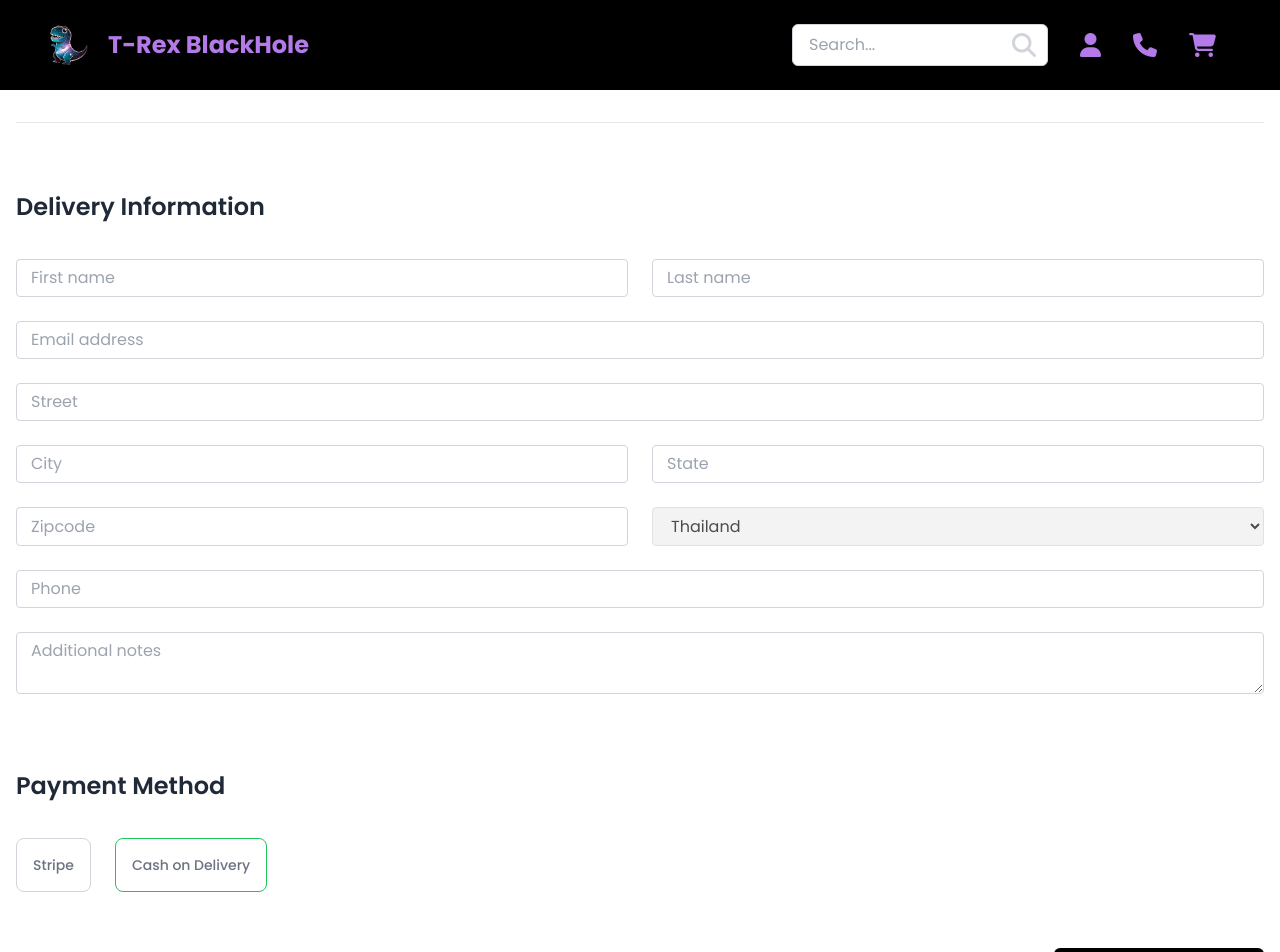
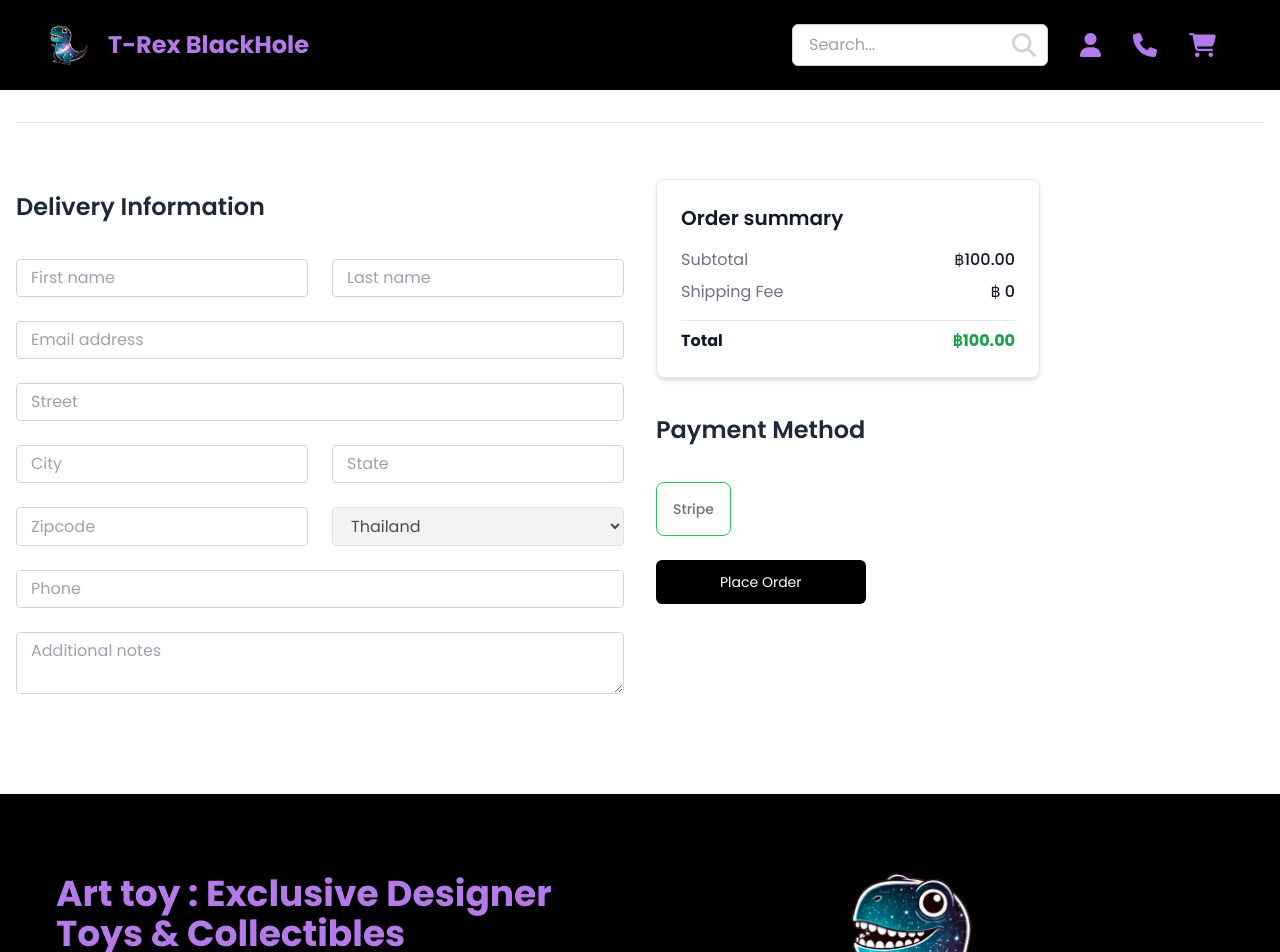
Before and after one commit to T-Rex-Back-Hole/Art-toy_Project, a React (Vite) app: page /checkout in a window 1280 px wide. Shown: the top 952 px of the page. Built offline with nearby package versions, Linux system fonts and the light colour scheme; no server answers.

Commit message:
updated checkout page

```diff
--- a/src/cart/Checkout.jsx
+++ b/src/cart/Checkout.jsx
@@ -16,12 +16,11 @@ function Checkout() {
     notes: "", // เพิ่มช่องสำหรับโน้ต
   });
 
-  const [method, setMethod] = useState("cod"); // สามารถเลือกได้ระหว่าง stripe หรือ cod (Cash on Delivery)
+  const [method, setMethod] = useState("stripe"); // กำหนดค่าเริ่มต้นเป็น stripe
   const [isProcessing, setIsProcessing] = useState(false); // ใช้เพื่อแสดงสถานะกำลังประมวลผล
   const navigate = useNavigate();
 
   const cartItems = [
-    // สมมติว่าเราเก็บ cartItems ไว้ในตัวแปรนี้
     {
       productId: "product1",
       quantity: 1,
@@ -33,13 +32,12 @@ function Checkout() {
       product_type: "Type 1",
       description: "Description 1",
     },
-    // สามารถเพิ่มสินค้าตามที่ต้องการ
   ];
 
   const totalAmount = cartItems.reduce(
     (total, item) => total + parseFloat(item.price) * item.quantity,
     0
-  ); // คำนวณยอดรวม
+  );
 
   const onChangeHandler = (event) => {
     const name = event.target.name;
@@ -52,7 +50,6 @@ function Checkout() {
     setIsProcessing(true);
 
     try {
-      // ตรวจสอบข้อมูลที่อยู่และกรอกให้ครบถ้วน
       if (
         !formData.firstName ||
         !formData.lastName ||
@@ -68,38 +65,24 @@ function Checkout() {
       }
 
       const orderData = {
-        userId: localStorage.getItem("userId"), // สมมติว่าเรามี userId ใน localStorage
-        cartItems: cartItems, // ส่งข้อมูล cartItems
-        totalAmount: totalAmount, // ยอดรวมที่คำนวณได้
+        userId: localStorage.getItem("userId"),
+        cartItems: cartItems,
+        totalAmount: totalAmount,
         addressInfo: {
-          addressId: "address_id", // ใช้ addressId จริงๆ ถ้ามี
+          addressId: "address_id",
           address: formData.street,
           city: formData.city,
           zipcode: formData.zipcode,
           phone: formData.phone,
           notes: formData.notes,
         },
-        orderStatus: "pending", // สถานะของคำสั่งซื้อ
-        paymentMethod: method, // วิธีการชำระเงิน (COD หรือ Stripe)
-        paymentStatus: false, // สถานะการชำระเงินยังไม่เสร็จ
-        orderDate: new Date(), // วันเวลาในการสั่งซื้อ
+        orderStatus: "pending",
+        paymentMethod: method,
+        paymentStatus: false,
+        orderDate: new Date(),
       };
 
       switch (method) {
-        case "cod": {
-          const response = await axios.post("/api/order/place", orderData, {
-            headers: { token: localStorage.getItem("userToken") },
-          });
-
-          if (response.data.success) {
-            alert("Order placed successfully");
-            navigate("/orders");
-          } else {
-            alert(response.data.message);
-          }
-          break;
-        }
-
         case "stripe": {
           const responseStripe = await axios.post(
             "/api/order/stripe",
@@ -132,7 +115,7 @@ function Checkout() {
   return (
     <div className="max-w-7xl mx-auto px-4 py-8">
       <form
-        className="grid grid-cols-1 gap-8 pt-5 sm:pt-14 min-h-[80vh] border-t"
+        className="grid grid-cols-1 lg:grid-cols-2 gap-8 pt-5 sm:pt-14 min-h-[80vh] border-t"
         onSubmit={onSubmitHandler}
       >
         {/* ------------- Delivery Information ---------------- */}
@@ -211,7 +194,6 @@ function Checkout() {
               value={formData.zipcode}
               onChange={onChangeHandler}
             />
-            {/* ------------- Country Select Dropdown ---------------- */}
             <select
               required
               name="country"
@@ -242,7 +224,38 @@ function Checkout() {
           />
         </div>
 
-        {/* ------------- Payment Method ---------------- */}
+        {/* ------------- Order Summary and Payment Method (ใน div เดียวกัน) ---------------- */}
+        <div className="space-y-6 w-full lg:w-96">
+          {/* Order Summary */}
+          <div className="space-y-4 rounded-lg border border-gray-200 bg-white p-4 shadow-md sm:p-6">
+            <p className="text-xl font-semibold text-gray-900">Order summary</p>
+            <div className="space-y-4">
+              <div className="space-y-2">
+                <dl className="flex items-center justify-between gap-4">
+                  <dt className="text-base font-normal text-gray-500">
+                    Subtotal
+                  </dt>
+                  <dd className="text-base font-medium text-gray-900">
+                    ฿{totalAmount.toFixed(2)}
+                  </dd>
+                </dl>
+                <dl className="flex items-center justify-between gap-4">
+                  <dt className="text-base font-normal text-gray-500">
+                    Shipping Fee
+                  </dt>
+                  <dd className="text-base font-medium text-gray-900">฿ 0</dd>
+                </dl>
+              </div>
+              <dl className="flex items-center justify-between gap-4 border-t border-gray-200 pt-2">
+                <dt className="text-base font-bold text-gray-900">Total</dt>
+                <dd className="text-base font-bold text-green-600">
+                  ฿{totalAmount.toFixed(2)}
+                </dd>
+              </dl>
+            </div>
+          </div>
+
+          {/* Payment Method */}
           <div className="flex flex-col gap-6 w-full mt-8">
             <div className="text-xl sm:text-2xl my-3 font-semibold text-gray-800">
               Payment Method
@@ -257,21 +270,11 @@ function Checkout() {
               >
                 <p className="text-gray-500 text-sm font-medium">Stripe</p>
               </div>
-
-            <div
-              className={`flex items-center gap-3 border p-4 rounded-lg cursor-pointer ${
-                method === "cod" ? "border-green-500" : "border-gray-300"
-              }`}
-              onClick={() => setMethod("cod")}
-            >
-              <p className="text-gray-500 text-sm font-medium">
-                Cash on Delivery
-              </p>
             </div>
           </div>
 
-          {/* Moved Place Order button here */}
-          <div className="w-full text-end mt-8">
+          {/* Place Order Button */}
+          <div className="w-full">
             <button
               type="submit"
               className="bg-black text-white px-16 py-3 text-sm rounded-md disabled:opacity-50"
```
Lines whose indentation alone changed are shown as unchanged.
